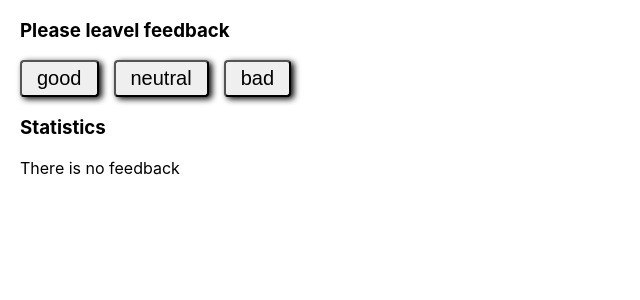
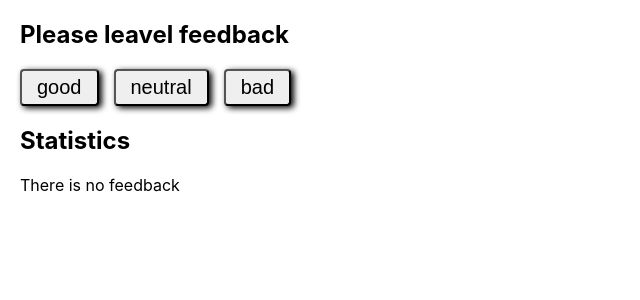
Before and after one commit to YuliaPysarenko/goit-react-hw-02-feedback, a React (Create React App) app: page / in a window 1280 px wide. Shown: the top 300 px of the page, without its empty margins (0-640 px from the left). Built offline with nearby package versions, Linux system fonts and the light colour scheme.

Commit message:
homeWork

```diff
--- a/src/components/App.jsx
+++ b/src/components/App.jsx
@@ -41,18 +41,16 @@ class App extends Component {
     const positiveFeedback = this.countPositiveFeedbackPercentage();
      const objKey = Object.keys(this.state);
 
-    return <section className={css.section}>
-
-      <Section title="Please leavel feedback">
+    return (<div className={css.section}>
+      <Section  title="Please leavel feedback">
         <FeedbackOptions
         options={objKey}
         onLeaveFeedback={this.buttonClick} />
       </Section>
 
       <Section title="Statistics">
-        {totalFeedback  === 0 ? (
-            <Notification message="There is no feedback" />
-        ) : (<Statistics
+        {totalFeedback === 0 ? (<Notification message="There is no feedback" />)
+          : (<Statistics
         good={good}
         neutral={neutral}
         bad={bad}
@@ -60,8 +58,8 @@ class App extends Component {
         positivePercentage={positiveFeedback} />
             )}
 
-      </Section>
-    </section>
+      </Section></div>)
+
 
   }
 }
--- a/src/components/FeedbackOptions/FeedbackOptions.jsx
+++ b/src/components/FeedbackOptions/FeedbackOptions.jsx
@@ -18,7 +18,7 @@ const FeedbackOptions = ({options, onLeaveFeedback}) => {
 }
 
 FeedbackOptions.propType = {
-    options: PropTypes.array.isRequired,
+    options: PropTypes.arrayOf(PropTypes.string).isRequired,
     onLeaveFeedback: PropTypes.func,
 }
 
```
